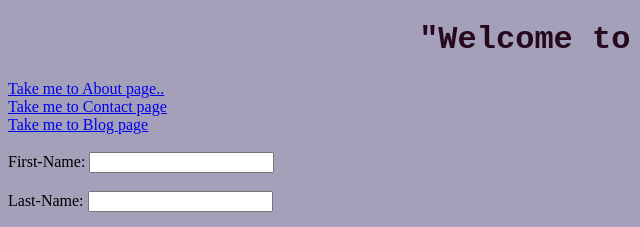
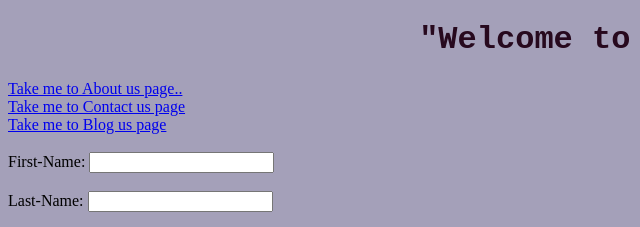
Before and after one commit to beulah100/registered-form, a plain HTML site: page index.html in a window 1280 px wide. Shown: the top 227 px of the page, 0-640 px from the left. Drawn offline with Linux system fonts and the light colour scheme.

Commit message:
my second commit

```diff
--- a/index.html
+++ b/index.html
@@ -16,11 +16,11 @@
 </head>
 <body>
 <h1>"Welcome to My Webpage"</h1>
-<a href="Others/About.html">Take me to About page..</a>
+<a href="Others/About.html" target="_blank">Take me to About us page..</a>
 <br>
-<a href="Others/Contact.html">Take me to Contact page</a>
+<a href="Others/Contact.html" target="_blank">Take me to Contact us page</a>
 <br>
-<a href="Others/Blog.html">Take me to Blog page</a>
+<a href="Others/Blog.html" target="_blank">Take me to Blog us page</a>
 <br><br>
 
 <form>
```
